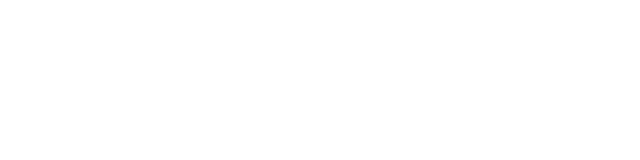
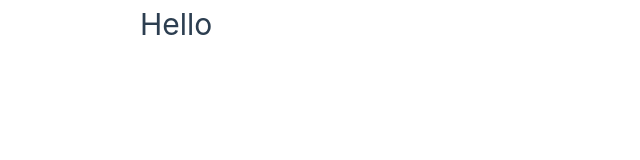
Before and after one commit to SziNo/vue-quiz, a Vue app: page /quiz/1 in a window 1280 px wide. Before the commit this address had no page. Shown: the top 160 px of the page, without its empty margins (0-640 px from the left). Built offline with nearby package versions, Linux system fonts and the light colour scheme; the HTML template or start-up script is replaced by a standard one.

Commit message:
add quiz route

```diff
--- a/src/router/index.js
+++ b/src/router/index.js
@@ -1,5 +1,6 @@
 import { createRouter, createWebHistory } from 'vue-router'
 import QuizesView from '../views/QuizesView.vue'
+import QuizView from '../views/QuizView.vue'
 
 const router = createRouter({
   history: createWebHistory(import.meta.env.BASE_URL),
@@ -9,6 +10,11 @@
       name: 'quizes',
       component: QuizesView,
     },
+    {
+      path: '/quiz/:id',
+      name: 'quiz',
+      component: QuizView,
+    },
   ],
 })
 
--- /dev/null
+++ b/src/views/QuizView.vue
@@ -0,0 +1,3 @@
+<template>
+  <div><h1>Hello</h1></div>
+</template>
```
